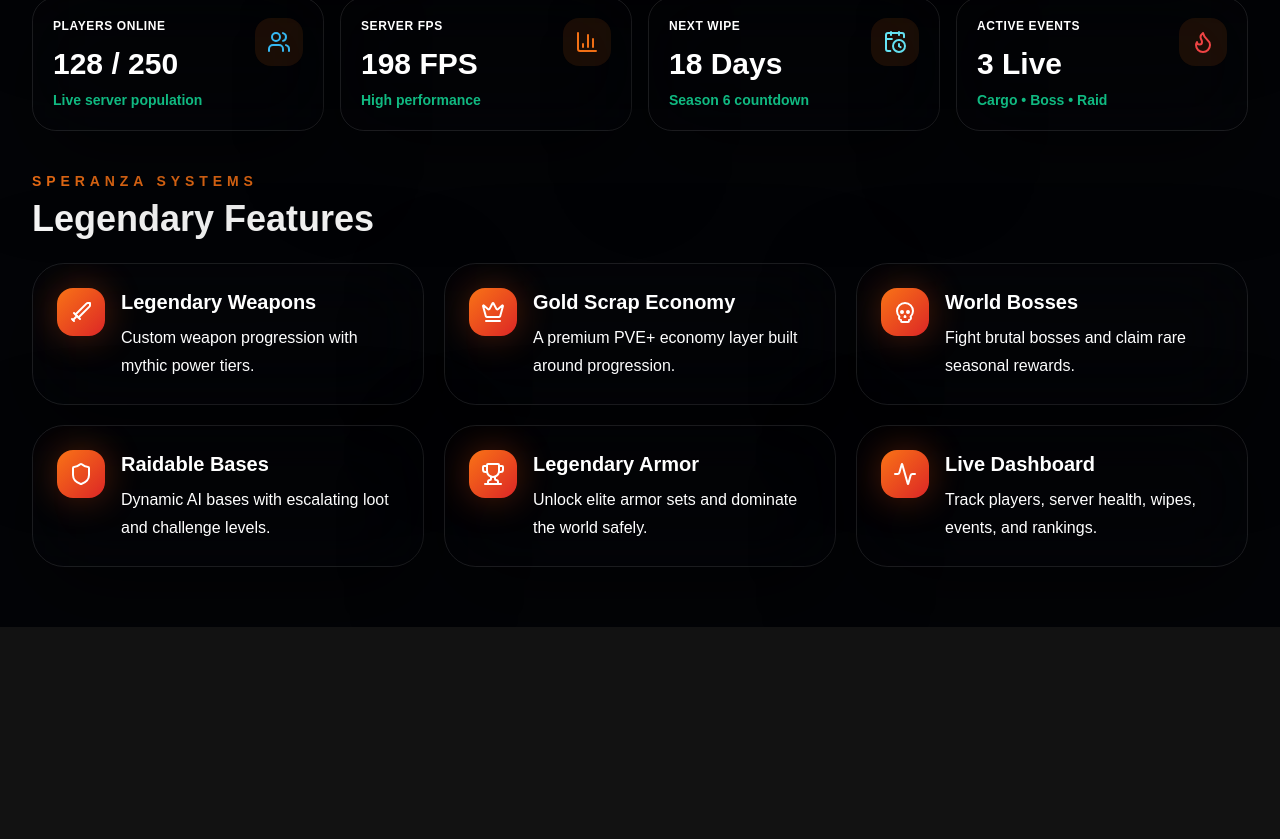
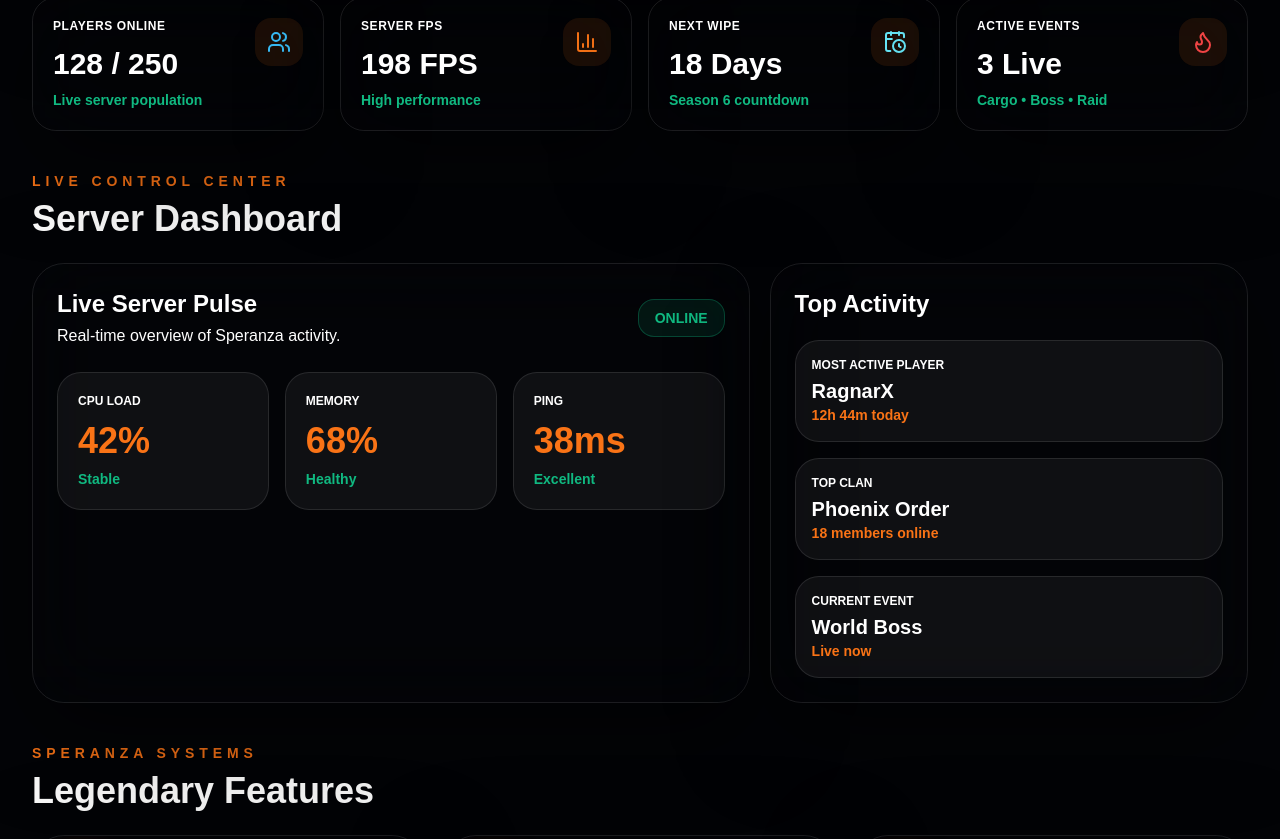
Before and after one commit to speranzarust/speranzarust, a Next.js app: page / in a window 1280 px wide. Shown: the part 957-1796 px from the top of the page. Before the commit the page ends 1584 px from the top, so only its background shows below. Built offline with nearby package versions, Linux system fonts and the light colour scheme.

Commit message:
Update page.tsx

```diff
--- a/app/page.tsx
+++ b/app/page.tsx
@@ -105,7 +105,7 @@ export default function Home() {
 
   <button className={`group relative overflow-hidden rounded-[1.8rem] border border-white/10 bg-[linear-gradient(180deg,rgba(255,255,255,.16)_0%,rgba(255,255,255,.03)_100%)] px-9 py-5 text-xl font-bold backdrop-blur-3xl shadow-[0_20px_60px_rgba(0,0,0,.45),inset_0_1px_1px_rgba(255,255,255,.22),0_0_35px_rgba(255,110,40,.18)] transition-all duration-500 hover:-translate-y-2 hover:shadow-[0_25px_70px_rgba(255,120,40,.28),inset_0_1px_2px_rgba(255,255,255,.28)] ${isDay ? 'text-orange-500' : 'text-white'}`}>
 
-    <div className="absolute inset-0 bg-[radial-gradient(circle_at_top_leftrgba(255,255,255,.22),transparent_38%)]"></div>
+    <div className="absolute inset-0 bg-[radial-gradient(circle_at_top_left,rgba(255,255,255,.22),transparent_38%)]"></div>
 
     <div className="absolute inset-0 opacity-0 transition duration-500 group-hover:opacity-100 bg-[linear-gradient(120deg,transparent,rgba(255,255,255,.16),transparent)]"></div>
 
@@ -152,7 +152,60 @@ export default function Home() {
             </motion.div>
           )})}
         </section>
+<section id="dashboard" className="mt-10">
+  <div className="mb-6">
+    <div className="text-sm font-black uppercase tracking-[.35em] text-orange-500">
+      Live Control Center
+    </div>
+    <h2 className="mt-2 text-4xl font-black">Server Dashboard</h2>
+  </div>
 
+  <div className="grid gap-5 xl:grid-cols-[1.2fr_.8fr]">
+    <div className={`rounded-[2rem] border p-6 backdrop-blur-2xl ${theme.panel}`}>
+      <div className="mb-6 flex items-center justify-between">
+        <div>
+          <h3 className="text-2xl font-black">Live Server Pulse</h3>
+          <p className={`mt-1 ${theme.muted}`}>Real-time overview of Speranza activity.</p>
+        </div>
+        <div className="rounded-2xl border border-emerald-500/30 bg-emerald-500/10 px-4 py-2 text-sm font-black text-emerald-500">
+          ONLINE
+        </div>
+      </div>
+
+      <div className="grid gap-4 md:grid-cols-3">
+        {[
+          ['CPU Load', '42%', 'Stable'],
+          ['Memory', '68%', 'Healthy'],
+          ['Ping', '38ms', 'Excellent'],
+        ].map(([label, value, status]) => (
+          <div key={label} className="rounded-3xl border border-white/10 bg-white/5 p-5 backdrop-blur-xl">
+            <div className={`text-xs font-bold uppercase ${theme.muted}`}>{label}</div>
+            <div className="mt-3 text-4xl font-black text-orange-500">{value}</div>
+            <div className="mt-2 text-sm font-bold text-emerald-500">{status}</div>
+          </div>
+        ))}
+      </div>
+    </div>
+
+    <div className={`rounded-[2rem] border p-6 backdrop-blur-2xl ${theme.panel}`}>
+      <h3 className="text-2xl font-black">Top Activity</h3>
+
+      <div className="mt-5 space-y-4">
+        {[
+          ['Most Active Player', 'RagnarX', '12h 44m today'],
+          ['Top Clan', 'Phoenix Order', '18 members online'],
+          ['Current Event', 'World Boss', 'Live now'],
+        ].map(([title, value, sub]) => (
+          <div key={title} className="rounded-3xl border border-white/10 bg-white/5 p-4">
+            <div className={`text-xs font-bold uppercase ${theme.muted}`}>{title}</div>
+            <div className="mt-1 text-xl font-black">{value}</div>
+            <div className="text-sm font-bold text-orange-500">{sub}</div>
+          </div>
+        ))}
+      </div>
+    </div>
+  </div>
+</section>
         <section className="py-10">
           <div className="mb-6"><div className="text-sm font-black uppercase tracking-[.35em] text-orange-500">Speranza Systems</div><h2 className="mt-2 text-4xl font-black">Legendary Features</h2></div>
           <div className="grid gap-5 md:grid-cols-2 xl:grid-cols-3">
```
